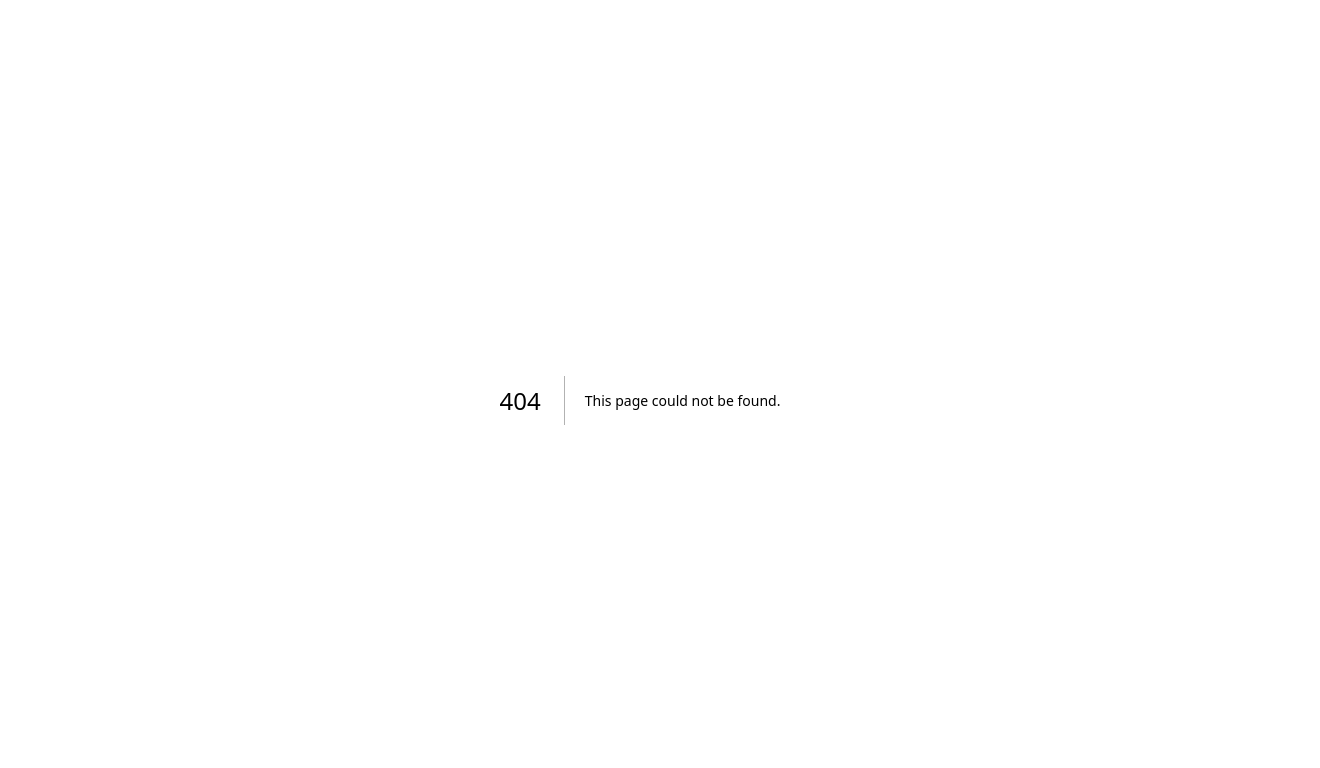
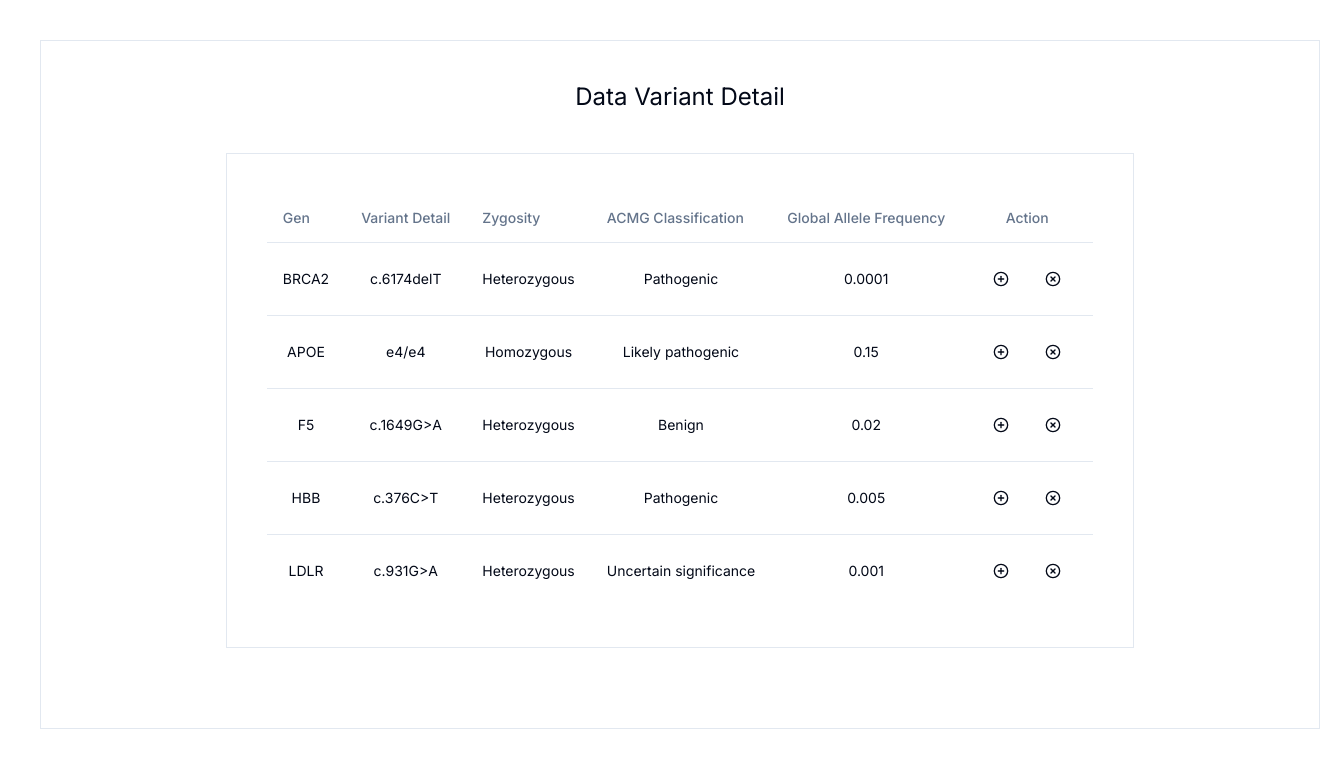
Before and after one commit to Aldhaf/senuna-report, a Next.js app: page /customtable in a window 1280 px wide. Before the commit this address had no page. Shown: the top 768 px of the page, 1320 px wide, since content can reach past the window. Built offline with nearby package versions, Linux system fonts and the light colour scheme.

Commit message:
"update add variant to result & interpretation"

```diff
--- a/app/Tabs.tsx
+++ b/app/Tabs.tsx
@@ -2,6 +2,16 @@
 
 import { useState, ReactNode } from "react";
 import { useRouter } from "next/navigation";
+import {
+  Table,
+  TableBody,
+  TableCell,
+  TableHead,
+  TableHeader,
+  TableRow,
+} from "@/components/ui/table";
+import { Button } from "@/components/ui/button";
+import { CirclePlus, CircleX } from "lucide-react";
 
 type Tab = {
   id: string;
@@ -205,7 +215,7 @@
 
 const Tabs: React.FC = () => {
   const router = useRouter();
-  const handleLoginButton = (event: React.FormEvent) => {
+  const handleViewRButton = (event: React.FormEvent) => {
     event.preventDefault();
     router.push("/reportview");
   };
@@ -214,6 +224,33 @@
   const [patientInfo, setPatientInfo] =
     useState<PatientInfo>(initialPatientInfo);
   const [variants, setVariants] = useState<Variant[]>(initialVariants);
+  const [selectedVariants, setSelectedVariants] = useState<Variant[]>([]);
+  const [additionalText, setAdditionalText] = useState<string>("");
+
+  // Handel Add, Delete, Remove di tabs Select Variant dan Result and Interpretation
+  const handleAddVariant = (index: number) => {
+    const variantToAdd = variants[index];
+    if (!selectedVariants.includes(variantToAdd)) {
+      setSelectedVariants([...selectedVariants, variantToAdd]);
+      setAdditionalText(
+        `You have added the variant ${variantToAdd.gene} - ${variantToAdd.variantDetail} to the results.`
+      );
+    }
+  };
+
+  const handleDeleteVariant = (index: number) => {
+    const updatedVariants = variants.filter((_, i) => i !== index);
+    setVariants(updatedVariants);
+  };
+
+  const handleRemoveSelectedVariant = (index: number) => {
+    const updatedSelectedVariants = selectedVariants.filter(
+      (_, i) => i !== index
+    );
+    setSelectedVariants(updatedSelectedVariants);
+    setAdditionalText(`You have removed a variant from the results.`);
+  };
+  // ================================================================================
 
   const [recommendations, setRecommendations] = useState<string[]>([
     "Follow-up genetic counseling is recommended to discuss the implications of the detected pathogenic and uncertain variants.",
@@ -251,11 +288,6 @@
   ) => {
     const updatedVariants = [...variants];
     updatedVariants[index][key] = value;
-    setVariants(updatedVariants);
-  };
-
-  const handleDeleteVariant = (index: number) => {
-    const updatedVariants = variants.filter((_, i) => i !== index);
     setVariants(updatedVariants);
   };
 
@@ -390,36 +422,65 @@
       content: (
         <div>
           <p>Select the variant you wish to view details for.</p>
-          <table className="min-w-full text-left text-sm text-gray-500">
-            <thead>
-              <tr>
-                <th className="px-6 py-3">GENE</th>
-                <th className="px-6 py-3">VARIANT DETAIL</th>
-                <th className="px-6 py-3">ZYGOSITY</th>
-                <th className="px-6 py-3">GLOBAL ALLELE FREQUENCY</th>
-                <th className="px-6 py-3">FUNCTIONAL IMPACT</th>
-                <th className="px-6 py-3">ACMG CLASSIFICATION</th>
-                <th className="px-6 py-3">PHENOTYPE</th>
-                <th className="px-6 py-3">DETAIL</th>
-              </tr>
-            </thead>
-            <tbody>
-              {variants.map((variant, index) => (
-                <tr key={index} className="border-b">
-                  <td className="px-6 py-4">{variant.gene}</td>
-                  <td className="px-6 py-4">{variant.variantDetail}</td>
-                  <td className="px-6 py-4">{variant.zygosity}</td>
-                  <td className="px-6 py-4">{variant.globalAlleleFrequency}</td>
-                  <td className="px-6 py-4">{variant.functionalImpact}</td>
-                  <td className="px-6 py-4">{variant.acmgClassification}</td>
-                  <td className="px-6 py-4">{variant.phenotype}</td>
-                  <td className="px-6 py-4 text-blue-500 cursor-pointer">
-                    View
-                  </td>
-                </tr>
-              ))}
-            </tbody>
-          </table>
+
+          <div className="flex items-center justify-center m-10 border p-10">
+            <Table>
+              <TableHeader className="text-gray-500">
+                <TableRow>
+                  <TableHead className="px-6 py-3 text-center">GENE</TableHead>
+                  <TableHead className="px-6 py-3 text-center">
+                    VARIANT DETAIL
+                  </TableHead>
+                  <TableHead className="px-6 py-3 text-center">
+                    ZYGOSITY
+                  </TableHead>
+                  <TableHead className="px-6 py-3 text-center">
+                    GLOBAL ALLELE FREQUENCY
+                  </TableHead>
+                  <TableHead className="px-6 py-3 text-center">
+                    FUNCTIONAL IMPACT
+                  </TableHead>
+                  <TableHead className="text-center">
+                    ACMG CLASSIFICATION
+                  </TableHead>
+                  <TableHead className="text-center">PHENOTYPE</TableHead>
+                  <TableHead className="text-center">ACTION</TableHead>
+                </TableRow>
+              </TableHeader>
+
+              <TableBody>
+                {variants.map((data, index) => (
+                  <TableRow key={index} className="text-left">
+                    <TableCell>{data.gene}</TableCell>
+                    <TableCell>{data.variantDetail}</TableCell>
+                    <TableCell>{data.zygosity}</TableCell>
+                    <TableCell>{data.globalAlleleFrequency}</TableCell>
+                    <TableCell>{data.functionalImpact}</TableCell>
+                    <TableCell>{data.acmgClassification}</TableCell>
+                    <TableCell>{data.phenotype}</TableCell>
+                    <TableCell>
+                      <div className="flex flex-row gap-1">
+                        <Button
+                          variant="ghost"
+                          className="hover:bg-violet-800 group hover:text-white"
+                          onClick={() => handleAddVariant(index)}
+                        >
+                          <CirclePlus className="w-4 h-4 hover:text-white"></CirclePlus>
+                        </Button>
+                        <Button
+                          variant="ghost"
+                          className="hover:bg-red-800 group hover:text-white"
+                          onClick={() => handleDeleteVariant(index)}
+                        >
+                          <CircleX className="w-4 h-4 hover:text-white"></CircleX>
+                        </Button>
+                      </div>
+                    </TableCell>
+                  </TableRow>
+                ))}
+              </TableBody>
+            </Table>
+          </div>
         </div>
       ),
     },
@@ -428,88 +489,51 @@
       label: "Result and Interpretation",
       content: (
         <div>
-          <table className="min-w-full text-left text-sm text-gray-500 mt-4">
-            <thead>
-              <tr>
-                <th className="px-6 py-3">GENE</th>
-                <th className="px-6 py-3">VARIANT DETAIL</th>
-                <th className="px-6 py-3">ZYGOSITY</th>
-                <th className="px-6 py-3">ACMG CLASSIFICATION</th>
-                <th className="px-6 py-3">GLOBAL ALLELE FREQUENCY</th>
-                <th className="px-6 py-3">ACTION</th>
-                <th className="px-6 py-3">REVIEWERS CLASSIFICATION</th>
-              </tr>
-            </thead>
-            <tbody>
-              {variants.map((variant, index) => (
-                <tr key={index} className="border-b">
-                  <td className="px-6 py-4">{variant.gene}</td>
-                  <td className="px-6 py-4">{variant.variantDetail}</td>
-                  <td className="px-6 py-4">{variant.zygosity}</td>
-                  <td className="px-6 py-4">{variant.acmgClassification}</td>
-                  <td className="px-6 py-4">{variant.globalAlleleFrequency}</td>
-                  <td className="px-6 py-4">
-                    <button
-                      className="text-blue-500"
-                      onClick={() => {
-                        const newDetail = prompt(
-                          "Enter new variant detail",
-                          variant.variantDetail
-                        );
-                        if (newDetail)
-                          handleVariantChange(
-                            index,
-                            "variantDetail",
-                            newDetail
-                          );
-                      }}
+          <Table>
+            <TableHeader>
+              <TableRow>
+                <TableHead>GENE</TableHead>
+                <TableHead>VARIANT DETAIL</TableHead>
+                <TableHead>ZYGOSITY</TableHead>
+                <TableHead>ACMG CLASSIFICATION</TableHead>
+                <TableHead>GLOBAL ALLELE FREQUENCY</TableHead>
+                <TableHead>ACTION</TableHead>
+                <TableHead>REVIEWERS CLASSIFICATION</TableHead>
+              </TableRow>
+            </TableHeader>
+            <TableBody>
+              {selectedVariants.map((variant, index) => (
+                <TableRow key={index}>
+                  <TableCell>{variant.gene}</TableCell>
+                  <TableCell>{variant.variantDetail}</TableCell>
+                  <TableCell>{variant.zygosity}</TableCell>
+                  <TableCell>{variant.acmgClassification}</TableCell>
+                  <TableCell>{variant.globalAlleleFrequency}</TableCell>
+                  <TableCell>
+                    <Button
+                      variant="ghost"
+                      className="hover:bg-red-800 group hover:text-white"
+                      onClick={() => handleRemoveSelectedVariant(index)}
                     >
-                      Edit
-                    </button>{" "}
-                    |{" "}
-                    <button
-                      className="text-red-500"
-                      onClick={() => handleDeleteVariant(index)}
-                    >
-                      Delete
-                    </button>
-                  </td>
-                  <td className="px-6 py-4">{variant.functionalImpact}</td>
-                </tr>
+                      <CircleX className="w-4 h-4 hover:text-white"></CircleX>
+                    </Button>
+                  </TableCell>
+                  <TableCell>{variant.acmgClassification}</TableCell>
+                </TableRow>
               ))}
-            </tbody>
-          </table>
+            </TableBody>
+          </Table>
 
           <div className="mt-4">
-            <h2 className="text-md font-medium text-gray-900">
+            <h2 className="text-md font-semibold text-gray-900">
               Variant Details
             </h2>
 
-            {variants.map((variant, index) => (
-              <div key={index} className="mt-4">
-                <p>
-                  <strong>{variant.variantDetail}:</strong>{" "}
-                  {variant.functionalImpact}
-                </p>
-                <button
-                  className="text-blue-500 mt-1"
-                  onClick={() => {
-                    const newDescription = prompt(
-                      "Enter new description",
-                      variant.functionalImpact
-                    );
-                    if (newDescription)
-                      handleVariantChange(
-                        index,
-                        "functionalImpact",
-                        newDescription
-                      );
-                  }}
-                >
-                  Edit
-                </button>
+            {additionalText && (
+              <div className="mt-4 text-gray-700">
+                <p>{additionalText}</p>
               </div>
-            ))}
+            )}
           </div>
         </div>
       ),
@@ -595,7 +619,7 @@
           </p>
 
           <div className="text-blue-500 mt-4 cursor-pointer">
-            <button onClick={handleLoginButton}>view</button>
+            <button onClick={handleViewRButton}>view</button>
             {/* <Link href="./PdfView">View</Link> */}
           </div>
 
--- /dev/null
+++ b/app/customtable/page.tsx
@@ -0,0 +1,31 @@
+import {
+  Table,
+  TableBody,
+  TableCell,
+  TableHead,
+  TableHeader,
+  TableRow,
+} from "@/components/ui/table";
+import React from "react";
+
+import VariantTable from "@/components/table/VariantTable";
+
+interface varianDetail {
+  gene: string;
+  variantdetail: string;
+  zygosity: string;
+  acmg?: string;
+  globalallelefreq: number;
+}
+
+const CostumeTable = () => {
+  return (
+    <div className="flex items-center justify-center m-10 border p-10 w-full">
+      <div className="flex flex-col items-center w-full">
+        <p className="text-2xl">Data Variant Detail</p>
+        <VariantTable></VariantTable>
+      </div>
+    </div>
+  );
+};
+export default CostumeTable;
--- /dev/null
+++ b/components/table/VariantTable.tsx
@@ -0,0 +1,113 @@
+"use client";
+
+import {
+  Table,
+  TableBody,
+  TableCell,
+  TableHead,
+  TableHeader,
+  TableRow,
+} from "@/components/ui/table";
+import React, { useState, useEffect } from "react";
+import { Button } from "../ui/button";
+import { CirclePlus, CircleX } from "lucide-react";
+
+interface varianDetail {
+  gene: string;
+  variantdetail: string;
+  zygosity: string;
+  acmg?: string;
+  globalallelefreq: number;
+}
+
+const varianDetailData = [
+  {
+    gene: "BRCA2",
+    variantdetail: "c.6174delT",
+    zygosity: "Heterozygous",
+    acmg: "Pathogenic",
+    globalallelefreq: 0.0001,
+  },
+  {
+    gene: "APOE",
+    variantdetail: "e4/e4",
+    zygosity: "Homozygous",
+    acmg: "Likely pathogenic",
+    globalallelefreq: 0.15,
+  },
+  {
+    gene: "F5",
+    variantdetail: "c.1649G>A",
+    zygosity: "Heterozygous",
+    acmg: "Benign",
+    globalallelefreq: 0.02,
+  },
+  {
+    gene: "HBB",
+    variantdetail: "c.376C>T",
+    zygosity: "Heterozygous",
+    acmg: "Pathogenic",
+    globalallelefreq: 0.005,
+  },
+  {
+    gene: "LDLR",
+    variantdetail: "c.931G>A",
+    zygosity: "Heterozygous",
+    acmg: "Uncertain significance",
+    globalallelefreq: 0.001,
+  },
+];
+
+const VariantTable = () => {
+  const [variantData, setVarianData] = useState<varianDetail[]>([]);
+
+  useEffect(() => {
+    setVarianData(varianDetailData);
+  }, []);
+
+  return (
+    <div className="flex items-center justify-center m-10 border p-10">
+      <Table>
+        <TableHeader>
+          <TableRow>
+            <TableHead>Gen</TableHead>
+            <TableHead>Variant Detail</TableHead>
+            <TableHead>Zygosity</TableHead>
+            <TableHead>ACMG Classification</TableHead>
+            <TableHead>Global Allele Frequency</TableHead>
+            <TableHead className="text-center">Action</TableHead>
+          </TableRow>
+        </TableHeader>
+
+        <TableBody>
+          {variantData.map((data, index) => (
+            <TableRow key={index} className="text-center">
+              <TableCell>{data.gene}</TableCell>
+              <TableCell>{data.variantdetail}</TableCell>
+              <TableCell>{data.zygosity}</TableCell>
+              <TableCell>{data.acmg}</TableCell>
+              <TableCell>{data.globalallelefreq}</TableCell>
+              <TableCell>
+                <div className="flex flex-row gap-1">
+                  <Button
+                    variant="ghost"
+                    className="hover:bg-violet-800 group hover:text-white "
+                  >
+                    <CirclePlus className="w-4 h-4 hover:text-white"></CirclePlus>
+                  </Button>
+                  <Button
+                    variant="ghost"
+                    className="hover:bg-red-800 group hover:text-white"
+                  >
+                    <CircleX className="w-4 h-4 hover:text-white"></CircleX>
+                  </Button>
+                </div>
+              </TableCell>
+            </TableRow>
+          ))}
+        </TableBody>
+      </Table>
+    </div>
+  );
+};
+export default VariantTable;
--- /dev/null
+++ b/components/ui/button.tsx
@@ -0,0 +1,56 @@
+import * as React from "react"
+import { Slot } from "@radix-ui/react-slot"
+import { cva, type VariantProps } from "class-variance-authority"
+
+import { cn } from "@/lib/utils"
+
+const buttonVariants = cva(
+  "inline-flex items-center justify-center whitespace-nowrap rounded-md text-sm font-medium ring-offset-background transition-colors focus-visible:outline-none focus-visible:ring-2 focus-visible:ring-ring focus-visible:ring-offset-2 disabled:pointer-events-none disabled:opacity-50",
+  {
+    variants: {
+      variant: {
+        default: "bg-primary text-primary-foreground hover:bg-primary/90",
+        destructive:
+          "bg-destructive text-destructive-foreground hover:bg-destructive/90",
+        outline:
+          "border border-input bg-background hover:bg-accent hover:text-accent-foreground",
+        secondary:
+          "bg-secondary text-secondary-foreground hover:bg-secondary/80",
+        ghost: "hover:bg-accent hover:text-accent-foreground",
+        link: "text-primary underline-offset-4 hover:underline",
+      },
+      size: {
+        default: "h-10 px-4 py-2",
+        sm: "h-9 rounded-md px-3",
+        lg: "h-11 rounded-md px-8",
+        icon: "h-10 w-10",
+      },
+    },
+    defaultVariants: {
+      variant: "default",
+      size: "default",
+    },
+  }
+)
+
+export interface ButtonProps
+  extends React.ButtonHTMLAttributes<HTMLButtonElement>,
+    VariantProps<typeof buttonVariants> {
+  asChild?: boolean
+}
+
+const Button = React.forwardRef<HTMLButtonElement, ButtonProps>(
+  ({ className, variant, size, asChild = false, ...props }, ref) => {
+    const Comp = asChild ? Slot : "button"
+    return (
+      <Comp
+        className={cn(buttonVariants({ variant, size, className }))}
+        ref={ref}
+        {...props}
+      />
+    )
+  }
+)
+Button.displayName = "Button"
+
+export { Button, buttonVariants }
--- /dev/null
+++ b/components/ui/card.tsx
@@ -0,0 +1,79 @@
+import * as React from "react"
+
+import { cn } from "@/lib/utils"
+
+const Card = React.forwardRef<
+  HTMLDivElement,
+  React.HTMLAttributes<HTMLDivElement>
+>(({ className, ...props }, ref) => (
+  <div
+    ref={ref}
+    className={cn(
+      "rounded-lg border bg-card text-card-foreground shadow-sm",
+      className
+    )}
+    {...props}
+  />
+))
+Card.displayName = "Card"
+
+const CardHeader = React.forwardRef<
+  HTMLDivElement,
+  React.HTMLAttributes<HTMLDivElement>
+>(({ className, ...props }, ref) => (
+  <div
+    ref={ref}
+    className={cn("flex flex-col space-y-1.5 p-6", className)}
+    {...props}
+  />
+))
+CardHeader.displayName = "CardHeader"
+
+const CardTitle = React.forwardRef<
+  HTMLParagraphElement,
+  React.HTMLAttributes<HTMLHeadingElement>
+>(({ className, ...props }, ref) => (
+  <h3
+    ref={ref}
+    className={cn(
+      "text-2xl font-semibold leading-none tracking-tight",
+      className
+    )}
+    {...props}
+  />
+))
+CardTitle.displayName = "CardTitle"
+
+const CardDescription = React.forwardRef<
+  HTMLParagraphElement,
+  React.HTMLAttributes<HTMLParagraphElement>
+>(({ className, ...props }, ref) => (
+  <p
+    ref={ref}
+    className={cn("text-sm text-muted-foreground", className)}
+    {...props}
+  />
+))
+CardDescription.displayName = "CardDescription"
+
+const CardContent = React.forwardRef<
+  HTMLDivElement,
+  React.HTMLAttributes<HTMLDivElement>
+>(({ className, ...props }, ref) => (
+  <div ref={ref} className={cn("p-6 pt-0", className)} {...props} />
+))
+CardContent.displayName = "CardContent"
+
+const CardFooter = React.forwardRef<
+  HTMLDivElement,
+  React.HTMLAttributes<HTMLDivElement>
+>(({ className, ...props }, ref) => (
+  <div
+    ref={ref}
+    className={cn("flex items-center p-6 pt-0", className)}
+    {...props}
+  />
+))
+CardFooter.displayName = "CardFooter"
+
+export { Card, CardHeader, CardFooter, CardTitle, CardDescription, CardContent }
--- a/package.json
+++ b/package.json
@@ -9,6 +9,7 @@
     "lint": "next lint"
   },
   "dependencies": {
+    "@radix-ui/react-slot": "^1.1.0",
     "class-variance-authority": "^0.7.0",
     "clsx": "^2.1.1",
     "lucide-react": "^0.426.0",
```
Also changed, not shown: 1 other file (tests, documents, lock files or other folders).
